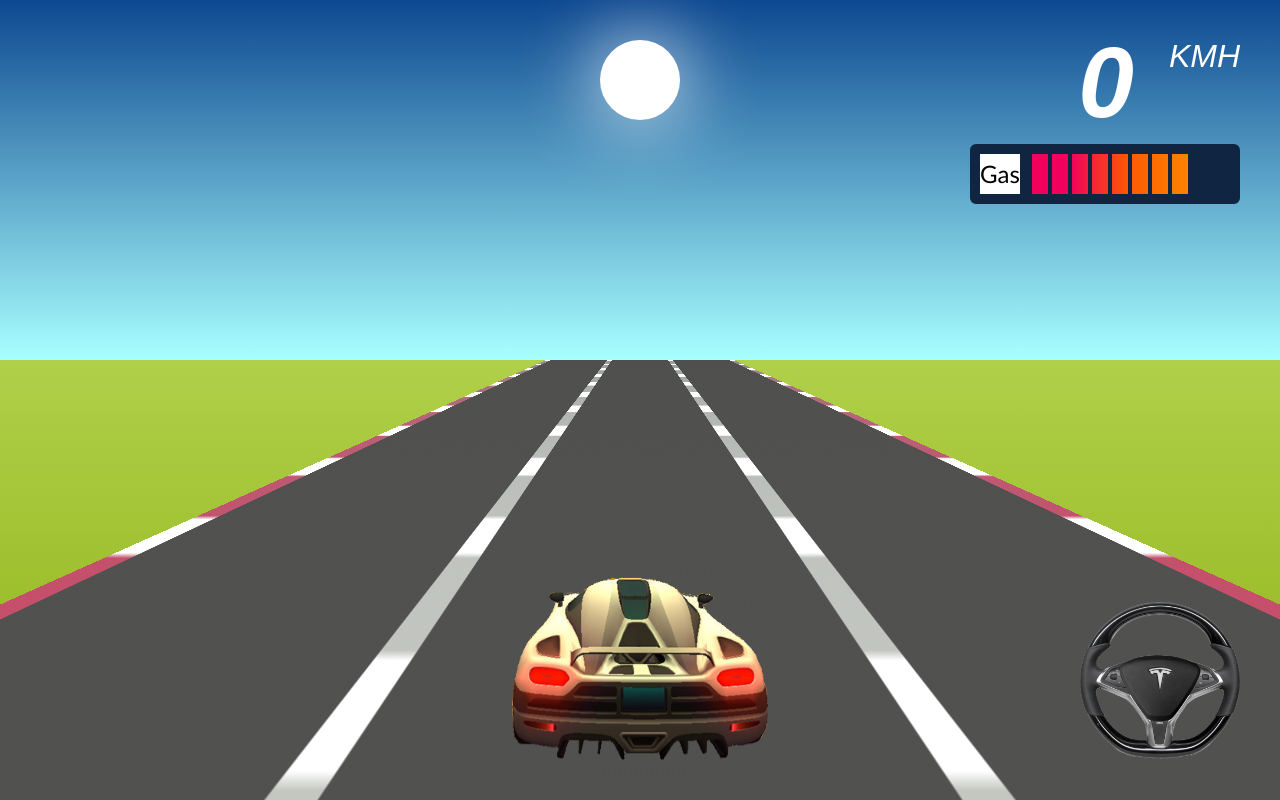
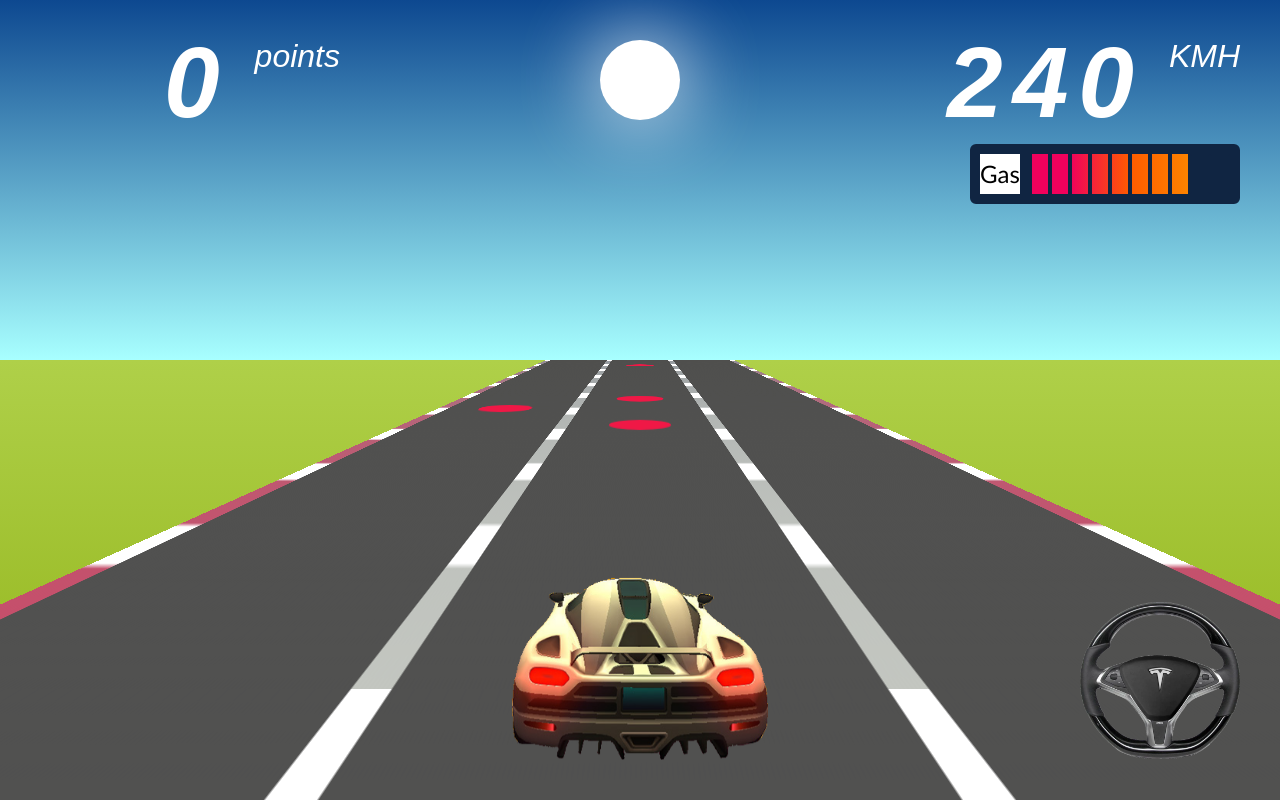
Before and after one commit to belauzas/lithuanian-rally, a plain HTML site: page index.html in a window 1280 px wide. Drawn offline with Linux system fonts and the light colour scheme.

Commit message:
Game info, balls animation, points counting

```diff
--- /dev/null
+++ b/css/game-info.css
@@ -0,0 +1,29 @@
+.game-info {
+    display: inline-block;
+    position: absolute;
+    width: 300px;
+    top: 40px;
+    left: 40px;
+}
+    .game-info > .points {
+        display: inline-block;
+        width: 100%;
+        font-style: italic;
+        color: #fff;
+        font-family: fantasy;
+    }
+        .game-info > .points > * {
+            display: inline-block;
+            float: right;
+            font-size: 32px;
+            line-height: 32px;
+            font-family: inherit;
+        }
+        .game-info > .points > .value {
+            font-size: 100px;
+            line-height: 85px;
+            margin-right: 25px;
+            font-weight: 900;
+            letter-spacing: 10px;
+            transform-origin: center;
+        }
--- a/css/track.css
+++ b/css/track.css
@@ -64,3 +64,15 @@
     background-size: contain;
     background-position: bottom center;
 }
+
+.ball {
+    display: inline-block;
+    position: absolute;
+    top: 0%;
+    top: 40%;
+    left: calc((100% - 300px) / 6);
+    width: 100px;
+    height: 10px;
+    border-radius: 50%;
+    background-color: #F01846;
+}
--- a/index.html
+++ b/index.html
@@ -8,6 +8,7 @@
     <link rel="stylesheet" href="./css/reset.css">
     <link rel="stylesheet" href="./css/background.css">
     <link rel="stylesheet" href="./css/car-info.css">
+    <link rel="stylesheet" href="./css/game-info.css">
     <link rel="stylesheet" href="./css/track.css">
     <link rel="stylesheet" href="./css/main.css">
 </head>
@@ -108,6 +109,8 @@
                             <div class="dash"></div>
                             <div class="dash"></div>
                         </div>
+
+                        <!-- <div class="ball"></div> -->
                     </div>
                 </div>
             </div>
@@ -138,6 +141,13 @@
             </div>
         </div>
 
+        <div class="game-info">
+            <div class="points">
+                <div class="label">points</div>
+                <div class="value">0</div>
+            </div>
+        </div>
+
         <div class="car"></div>
 
         <div class="wheel"></div>
--- a/js/game.js
+++ b/js/game.js
@@ -10,14 +10,15 @@ const car = {
         current: (100 - carWidth) / 2,
         min: 0,
         max: 100 - carWidth
-    }
+    },
+    inLine: 1           // [0..2]
 }
 
 const wheel = {
     maxWheelTurn: 120,      // deg of rotation
     turningSpeed: 120,      // deg / sec
     autoSteeringCoef: 0.3,  // deg / sec
-    maxTurn: 0.5,             // % or road width
+    maxTurn: 0.5,           // % or road width
     turnedDegrees: 0        // current turn angle [-maxTurn ... maxTurn]
 }
 
@@ -25,17 +26,42 @@ const speed = {
     max: 240,
     frame: {
         min: 50,
-        max: 1200
+        max: 1200,
+        time: 0
     },
-    current: 0
+    current: 240
 }
 const speedIncrement = (speed.frame.max - speed.frame.min) / speed.max;
 
+const balls = {
+    total: 0,
+    list: [],
+    catchHeight: {
+        min: 53,
+        max: 55,
+        remove: 60
+    },
+    maxCount: 12,
+    speed: 10,          // % per sec at max car speed
+    points: 0,
+}
+
+const points = {
+    total: 0,
+    animation: {
+        duration: 0.4,    // seconds
+        current: 0
+    },
+    update: false
+}
+
 const DOM = {
     car: document.querySelector('.car'),
+    road: document.querySelector('.road'),
     roadLines: document.querySelectorAll('.road > .line'),
     speedometer: document.querySelector('.car-info > .speed > .value'),
-    wheel: document.querySelector('.wheel')
+    wheel: document.querySelector('.wheel'),
+    points: document.querySelector('.game-info > .points > .value')
 }
 
 const key = {
@@ -55,8 +81,11 @@ function step(timestamp) {
     updateSpeedometer();
     updateRoadLineAnimation();
     updateGasMeter();
-    moveBalls();
+    updateBalls();
     updatePoints();
+
+    // current frame rate
+    // console.log( Math.floor(1/dt) );
 
     lastTime = time;
     window.requestAnimationFrame(step);
@@ -122,18 +151,17 @@ function updateSpeedometer() {
             // frameTime = (speed.frame.max - speed.frame.min) / newSpeed + speed.frame.min;
             frameTime = ( (speed.frame.max - speed.frame.min) / newSpeed + speed.frame.min + speed.frame.max - speedIncrement * newSpeed ) / 2
         }
+        speed.frame.time = frameTime;
 
         DOM.speedometer.textContent = newSpeed;
-
-        for ( let i=0; i<4; i++ ) {
-            DOM.roadLines[i].style.animationDuration = frameTime + 'ms';
-        }
     }
     car.updateSpeed = 0;
 }
 
 function updateRoadLineAnimation() {
-
+    for ( let i=0; i<4; i++ ) {
+        DOM.roadLines[i].style.animationDuration = speed.frame.time + 'ms';
+    }
 }
 
 function turnStreeringWheel() {
@@ -170,10 +198,75 @@ function updateGasMeter() {
 
 }
 
-function moveBalls() {
+function updateBalls() {
+    // create new balls if available
+    if ( balls.list.length < balls.maxCount ) {
+        if ( Math.random() < 0.01 * (speed.current / speed.max) ) {
+            balls.list.push({
+                id: balls.total,
+                track: Math.floor(Math.random() * 3),
+                distance: 0
+            });
 
+            balls.total++;
+
+            // append new ball to DOM
+            const ballData = balls.list[balls.list.length-1];
+            const top = 'top: ' + ballData.distance + '%;';
+            // const top = 'top: ' + (ballData.id * 5) + '%;';
+            const left = 'left: calc(((100% / 3) * (2 * '+ballData.track+' + 1) - 100px) / 2);';
+            const ball = '<div class="ball" data-id="'+ballData.id+'" style="'+top+left+'"></div>';
+            DOM.road.insertAdjacentHTML('beforeend', ball);
+        }
+    }
+
+    // remove balls that have passed window
+    balls.list = balls.list.filter(ball => {
+        if ( ball.distance > balls.catchHeight.remove ) {
+            DOM.road.querySelector('.ball[data-id="'+ball.id+'"]').remove();
+        }
+        return ball.distance <= balls.catchHeight.remove;
+    });
+
+    // move balls down
+    for ( let i=0; i<balls.list.length; i++ ) {
+        const ball = balls.list[i];
+        const newPosition = ball.distance + (speed.current / speed.max) * dt * balls.speed;
+        balls.list[i].distance = newPosition;
+        DOM.road.querySelector('.ball[data-id="'+ball.id+'"]').style.top = newPosition + '%';
+    }
+
+    // check for any hits with car and remove
+    for ( let i=0; i<balls.list.length; i++ ) {
+        const ball = balls.list[i];
+        if ( ball.distance < balls.catchHeight.min ||
+            ball.distance > balls.catchHeight.max ) {
+            continue;
+        }
+
+        if ( ball.track !== car.inLine ) {
+            continue;
+        }
+        points.total++;
+        points.update = true;
+        balls.list = balls.list.filter(b => b.id !== ball.id );
+        DOM.road.querySelector('.ball[data-id="'+ball.id+'"]').remove();
+    }
 }
 
 function updatePoints() {
+    if ( points.update ) {
+        DOM.points.textContent = points.total;
+        points.update = false;
+        points.animation.current = 0;
+    }
 
+    points.animation.current += dt;
+
+    if ( points.animation.current < points.animation.duration ) {
+        const scale = 0.7 + 1.3 * (points.animation.current / points.animation.duration);
+        DOM.points.style.transform = 'scale('+ scale +')';
+    } else {
+        DOM.points.style.transform = 'scale(1)';
+    }
 }
```
